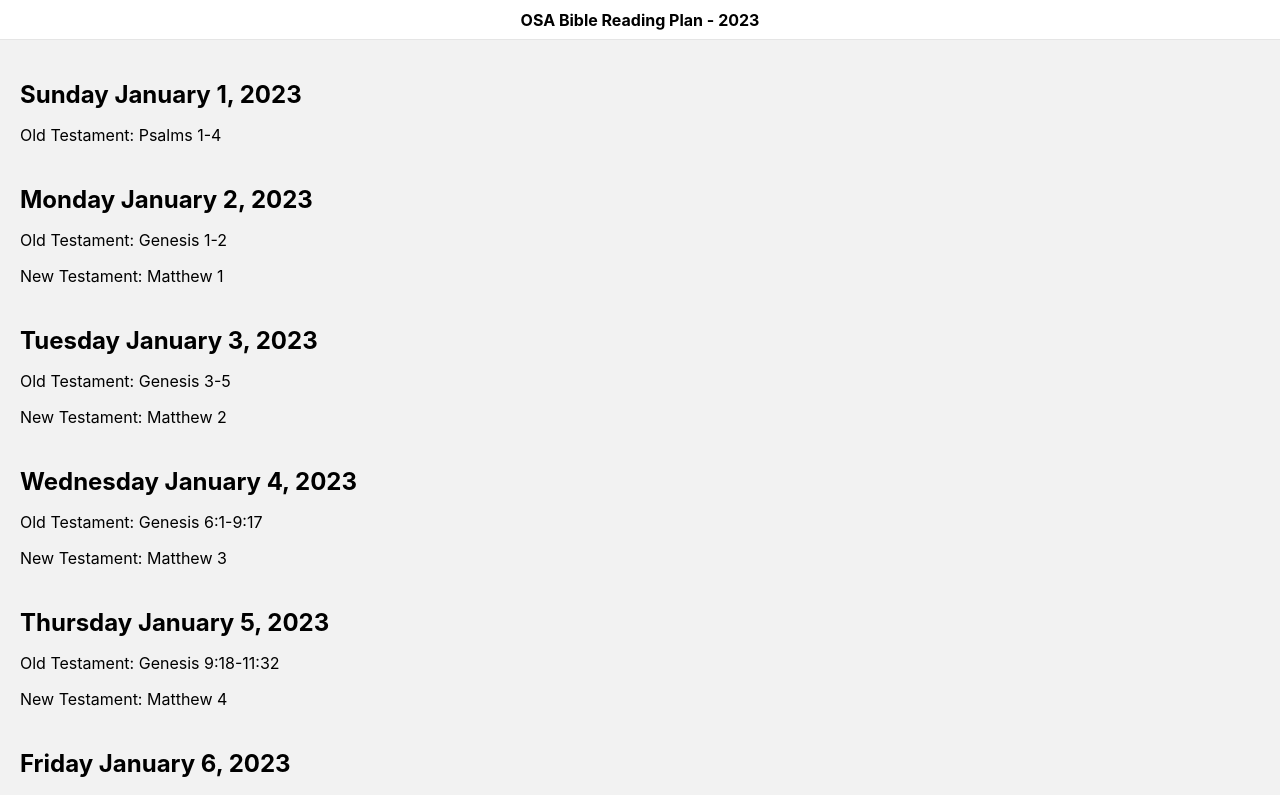
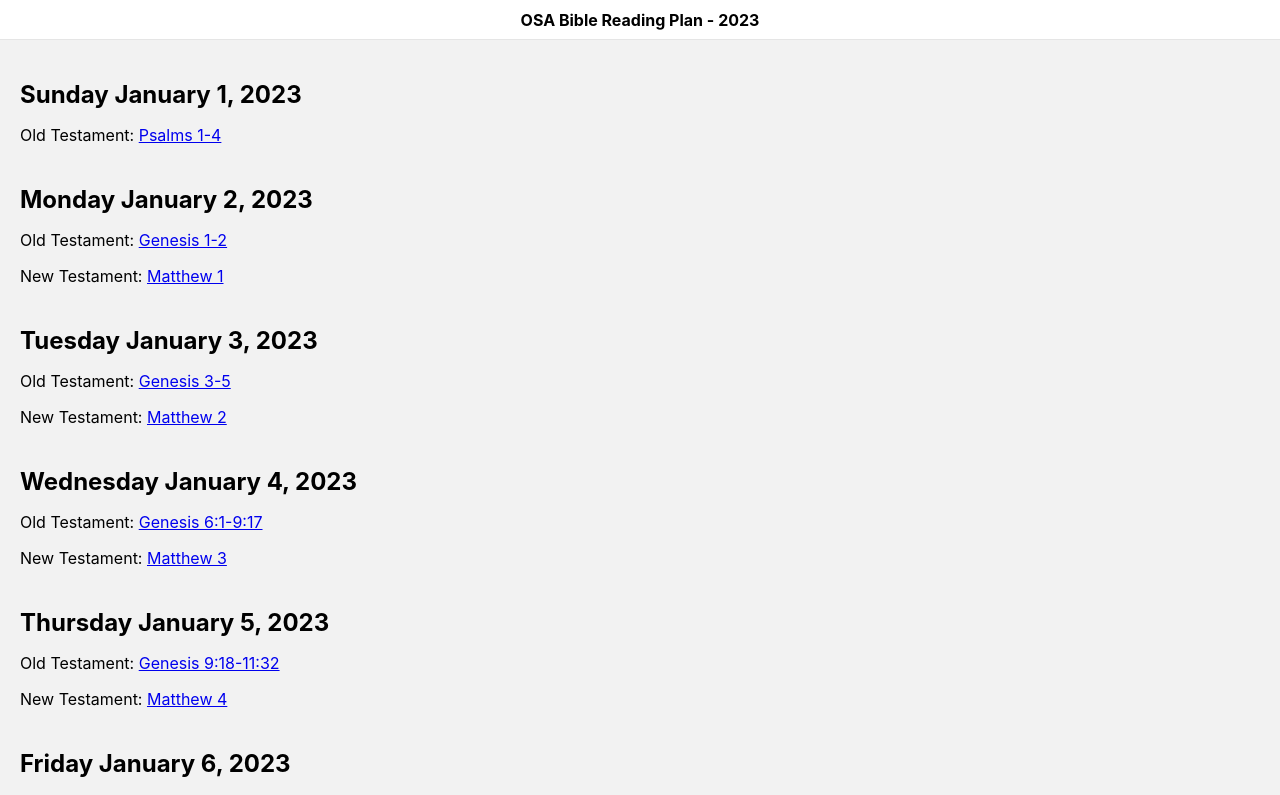
Before and after one commit to sgbenner/osa-bible-reading-plan, a React (Create React App) app: page / in a window 1280 px wide. Shown: the top 795 px of the page. Built offline with nearby package versions, Linux system fonts and the light colour scheme.

Commit message:
improve scripture link feature

```diff
--- a/public/index.html
+++ b/public/index.html
@@ -25,48 +25,10 @@
       Learn how to configure a non-root public URL by running `npm run build`.
     -->
     <title>Operation Save America Bible Reading Plan - 2023</title>
-    <style>
-      .rtTooltip {
-        z-index: 99999999999999 !important;
-      }
-      @media only screen and (min-width: 401px) {
-        .rtTooltip {
-          left: calc(50% - 200px) !important;
-        }
-      }
-    </style>
-
   </head>
   <body>
     <noscript>You need to enable JavaScript to run this app.</noscript>
     <div id="root"></div>
-    <!-- Faithlife Scripture Tagging Code: -->
-    <script>
-      var refTagger = {
-        settings: {
-          bibleVersion: "ESV",
-          tagChapters: true,
-          customStyle : {
-            heading: {
-              backgroundColor : "#000000",
-              color : "#000000"
-            },
-            body   : {
-              color : "#000000"
-            }
-          }
-        }
-      };
-      (function(d, t) {
-        var n=d.querySelector("[nonce]");
-        refTagger.settings.nonce = n && (n.nonce||n.getAttribute("nonce"));
-        var g = d.createElement(t), s = d.getElementsByTagName(t)[0];
-        g.src = "https://api.reftagger.com/v2/RefTagger.js";
-        g.nonce = refTagger.settings.nonce;
-        s.parentNode.insertBefore(g, s);
-      }(document, "script"));
-    </script>
-    <!-- End of Faithlife Scripture Tagging -->
     <!--
       This HTML file is a template.
       If you open it directly in the browser, you will see an empty page.
--- a/src/components/Content.js
+++ b/src/components/Content.js
@@ -1,6 +1,13 @@
 import React from "react";
 import moment from "moment";
 import readingPlan from "../_data/readingPlan";
+
+const scriptureUrlPrefix = 'https://www.biblegateway.com/passage/?search='
+const scriptureUrlSuffix = '&version=ESV'
+
+function createScriptpureLink (scripture) {
+    return scriptureUrlPrefix + encodeURIComponent(scripture) + scriptureUrlSuffix
+}
 
 const Content = ({ styles }) => {
 
@@ -17,8 +24,12 @@ const Content = ({ styles }) => {
                 return (
                     <div key={i} style={{ marginBottom: 40 }}>
                         <h2 style={{ marginBottom: 0 }}>{moment(post.day).format('dddd MMMM D, YYYY')}</h2>
-            <p>{post.oldTestament !== '' ? `Old Testament: ${post.oldTestament}`: '' }</p>
-            <p>{post.newTestament !== '' ? `New Testament: ${post.newTestament}` : '' }</p>
+                        {/* If OT script exists, add to section */}
+                        {post.oldTestament !== '' ? <p>{`Old Testament: ` }
+                            <a href={`${createScriptpureLink(post.oldTestament)}`} target="_blank" rel="noreferrer">{`${post.oldTestament}`}</a></p> : undefined}
+                        {/* If NT script exists, add to section */}
+                        {post.newTestament !== '' ? <p>{`New Testament: ` }
+                        <a href={`${createScriptpureLink(post.newTestament)}`} target="_blank" rel="noreferrer">{`${post.newTestament}`}</a></p> : undefined}
                     </div>
                 );
             })}
```
Lines whose indentation alone changed are shown as unchanged.
